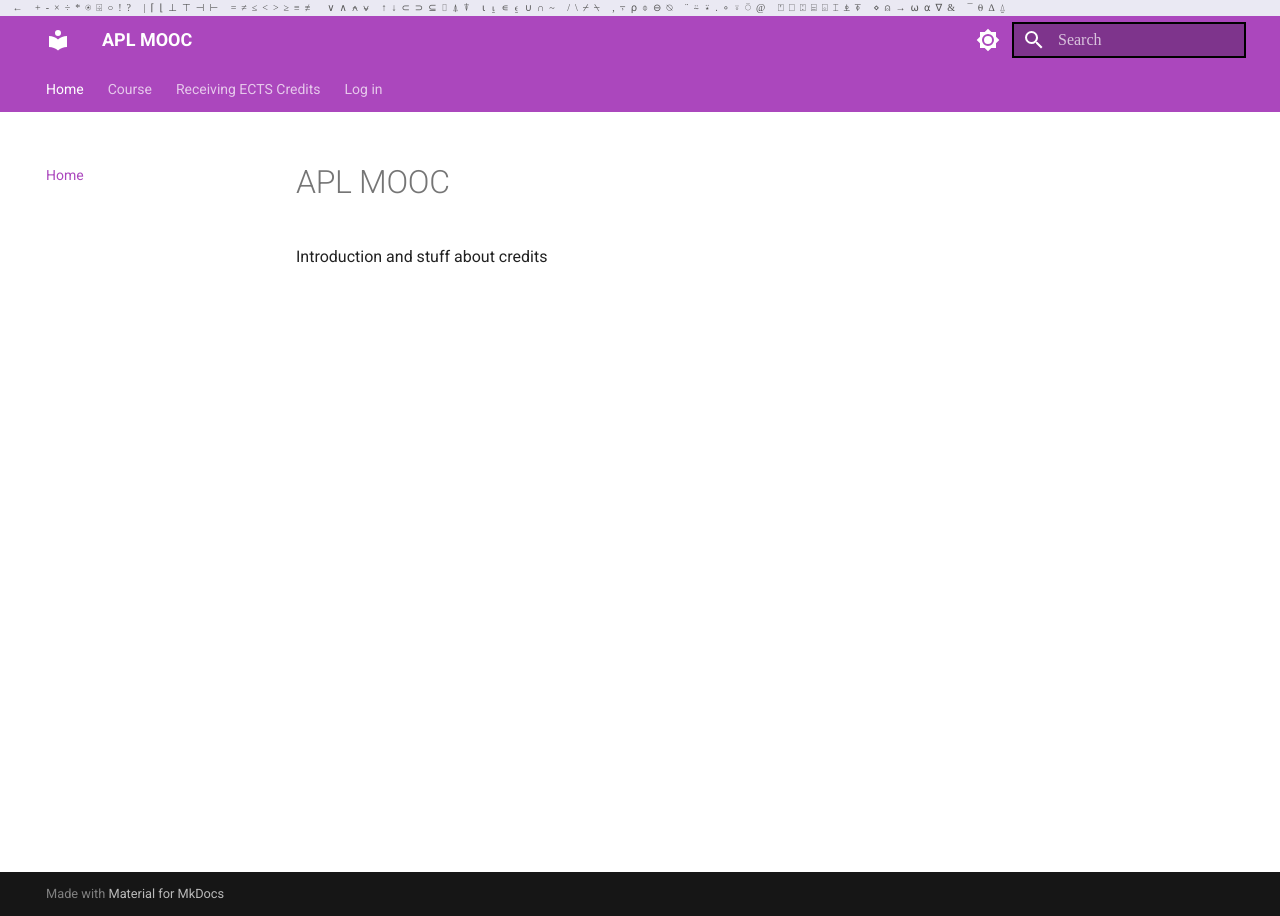
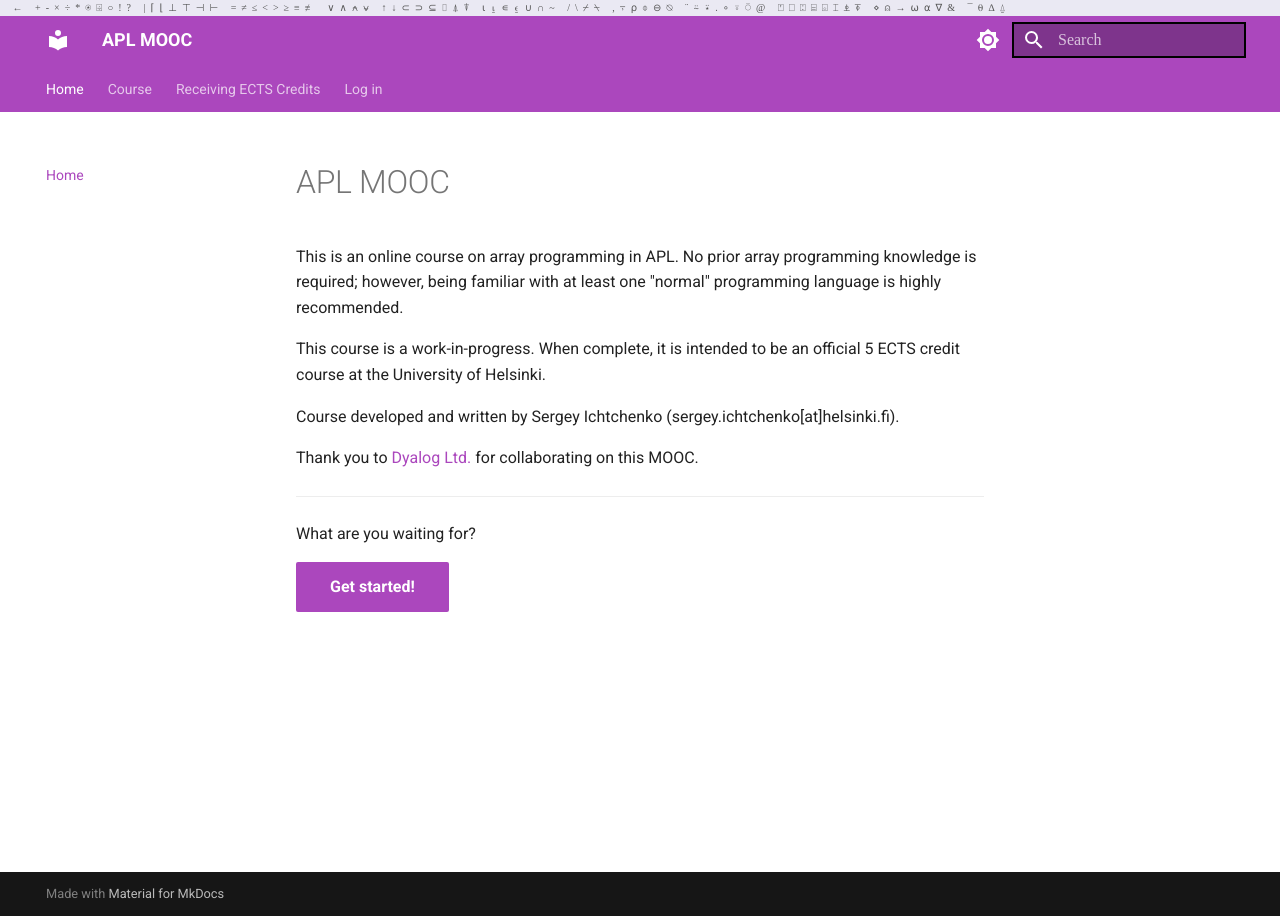
Before and after one commit to APLMOOC/APLMOOC, an MkDocs documentation site: the page built from docs/index.md, in a window 1280 px wide. Built offline with MkDocs 1.6.1 and Material for MkDocs 9.7.7, drawn with Linux system fonts in a browser that asks for light colours.

Commit message:
Add misc. information to various pages

```diff
--- a/docs/index.md
+++ b/docs/index.md
@@ -1,3 +1,18 @@
 # APL MOOC
 
-Introduction and stuff about credits
+This is an online course on array programming in APL.
+No prior array programming knowledge is required;
+however, being familiar with at least one "normal" programming language is highly recommended.
+
+This course is a work-in-progress.
+When complete, it is intended to be an official 5 ECTS credit course at the University of Helsinki.
+
+Course developed and written by Sergey Ichtchenko (sergey.ichtchenko[at]helsinki.fi).
+
+Thank you to [Dyalog Ltd.](https://dyalog.com) for collaborating on this MOOC.
+
+---
+
+What are you waiting for?
+
+[Get started!](/course/ch0/part1){ .md-button .md-button--primary }
--- a/mkdocs.yml
+++ b/mkdocs.yml
@@ -40,7 +40,7 @@ nav:
       - 0.3 - Useful resources: course/ch0/part3.md
     - 1 - Getting your toes wet:
       - 1.1 - Immediate execution mode: course/ch1/part1.md
-      - 1.r - Read exercises: course/ch1/read.md
-      - 1.w - Write exercises: course/ch1/write.md
+      - 1.R - Read exercises: course/ch1/read.md
+      - 1.W - Write exercises: course/ch1/write.md
   - Receiving ECTS Credits: credits.md
   - Log in: login.md
```
Also changed, not shown: docs/course/ch1/part1.md (+1 -1 lines), docs/credits.md (+4 -1 lines), docs/login.md (+5 -2 lines).
